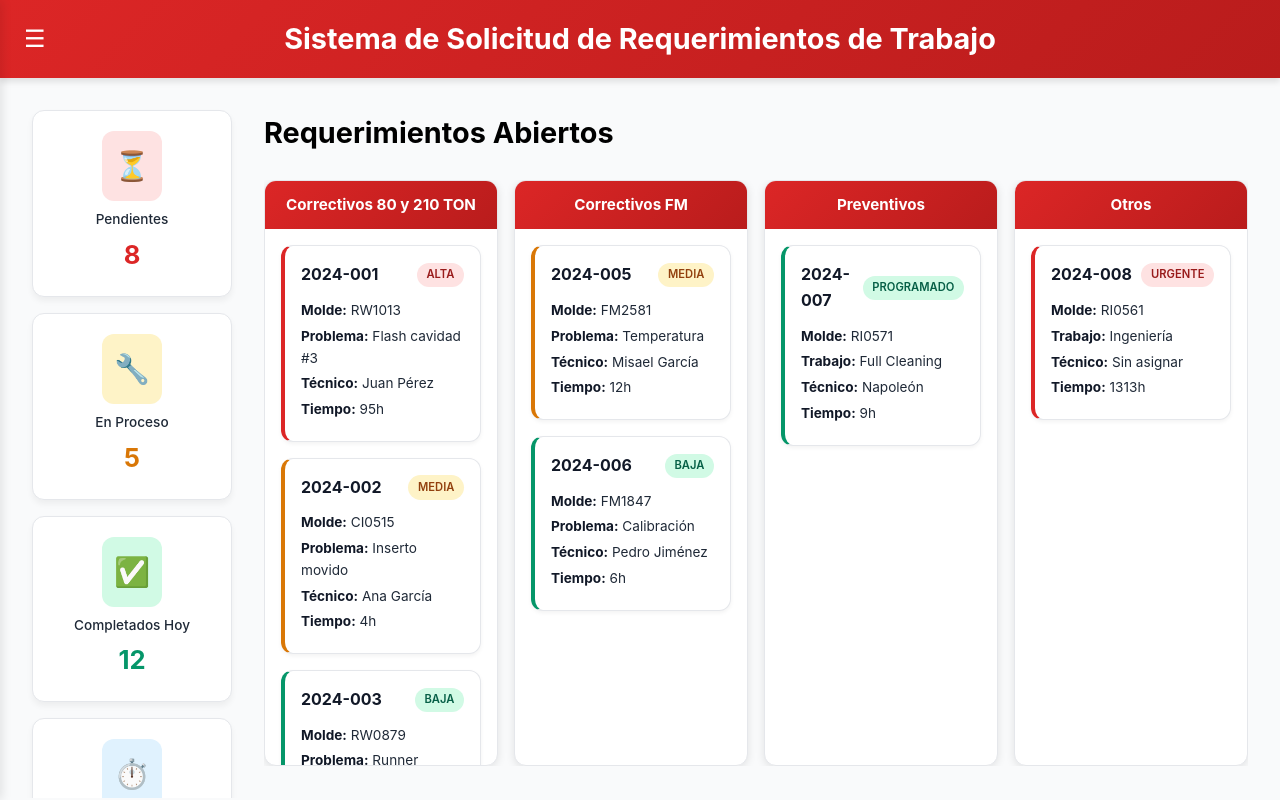
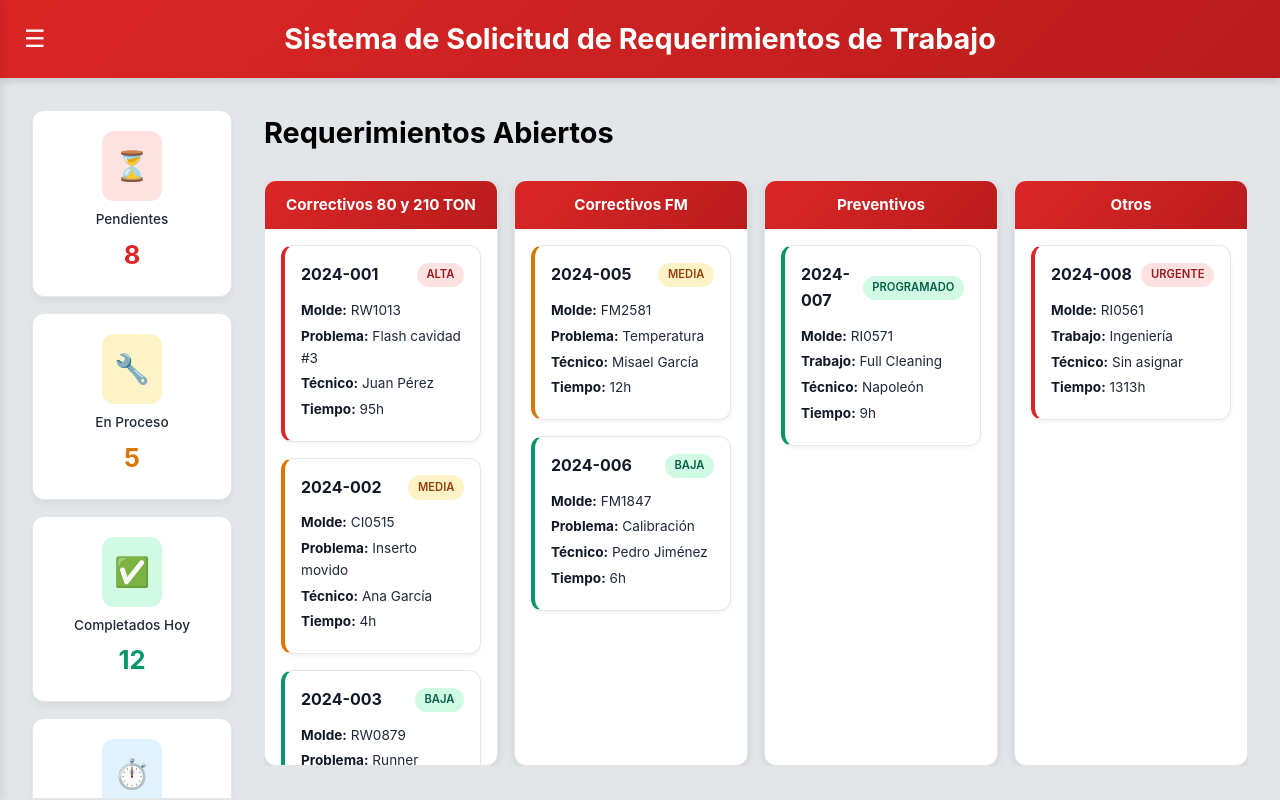
Before and after one commit to HmmmBibimbap/sistema-taller-moldes, a Next.js app: page / in a window 1280 px wide. Built offline with nearby package versions, Linux system fonts and the light colour scheme.

Commit message:
fondo #e3e6e8

```diff
--- a/app/globals.css
+++ b/app/globals.css
@@ -11,7 +11,7 @@
   --success-color: #059669;
   --warning-color: #d97706;
   --danger-color: #dc2626;
-  --gray-50:  #f9fafb; /* #f9fafb */
+  --gray-50:  #e3e6e8; /* #f9fafb */
   --gray-100: #f3f4f6;
   --gray-200: #e5e7eb;
   --gray-300: #d1d5db;
```
